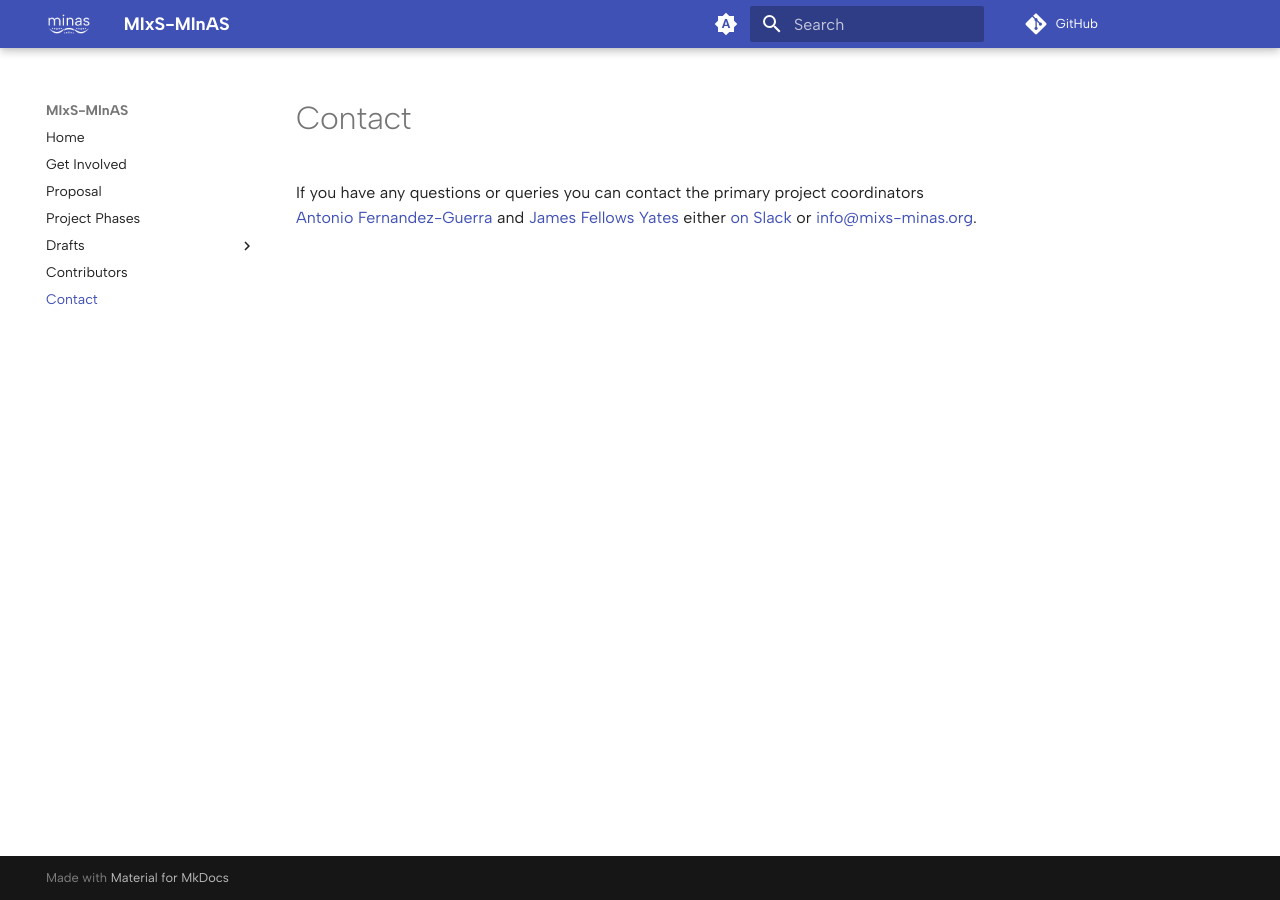
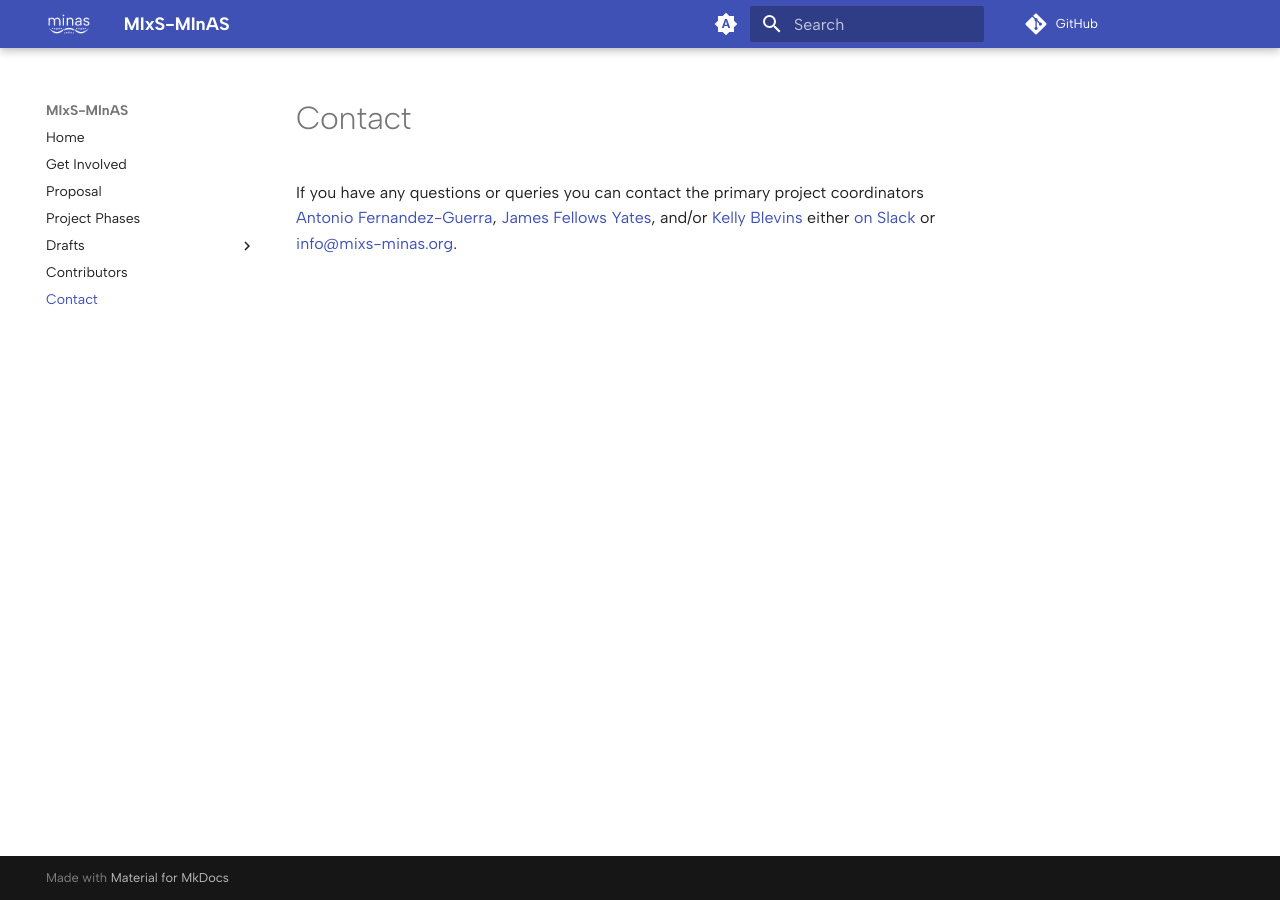
Before and after one commit to MIxS-MInAS/MIxS-MInAS.github.io, an MkDocs documentation site: the page built from docs/contact.md, in a window 1280 px wide. Built offline with MkDocs 1.6.1 and Material for MkDocs 9.7.7, drawn with Linux system fonts in a browser that asks for light colours; comment, search, counter and statistics services are not loaded.

Commit message:
Add Kelly contact

```diff
--- a/docs/contact.md
+++ b/docs/contact.md
@@ -1,3 +1,3 @@
 # Contact
 
-If you have any questions or queries you can contact the primary project coordinators [Antonio Fernandez-Guerra](https://globe.ku.dk/research/geogenetics/microbial-ecogenomics-group/) and [James Fellows Yates](https://www.eva.mpg.de/archaeogenetics/staff/james-fellows-yates/) either [on Slack](/get-involved) or [info@mixs-minas.org](mailto:info@mixs-minas.org).
+If you have any questions or queries you can contact the primary project coordinators [Antonio Fernandez-Guerra](https://globe.ku.dk/research/geogenetics/microbial-ecogenomics-group/), [James Fellows Yates](https://www.eva.mpg.de/archaeogenetics/staff/james-fellows-yates/), and/or [Kelly Blevins](https://www.durham.ac.uk/staff/kelly-blevins/) either [on Slack](/get-involved) or [info@mixs-minas.org](mailto:info@mixs-minas.org).
```
